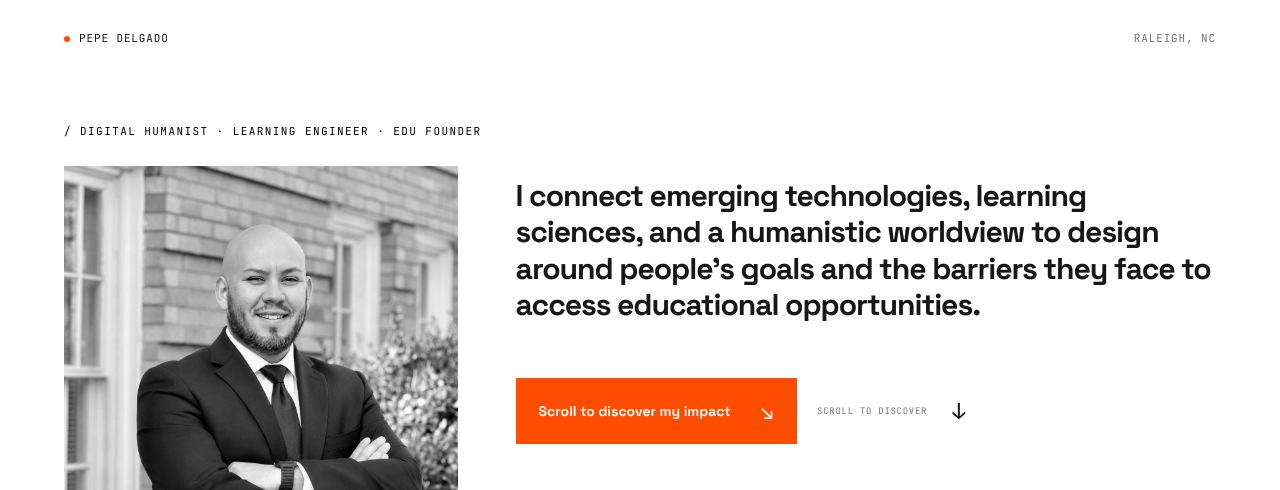
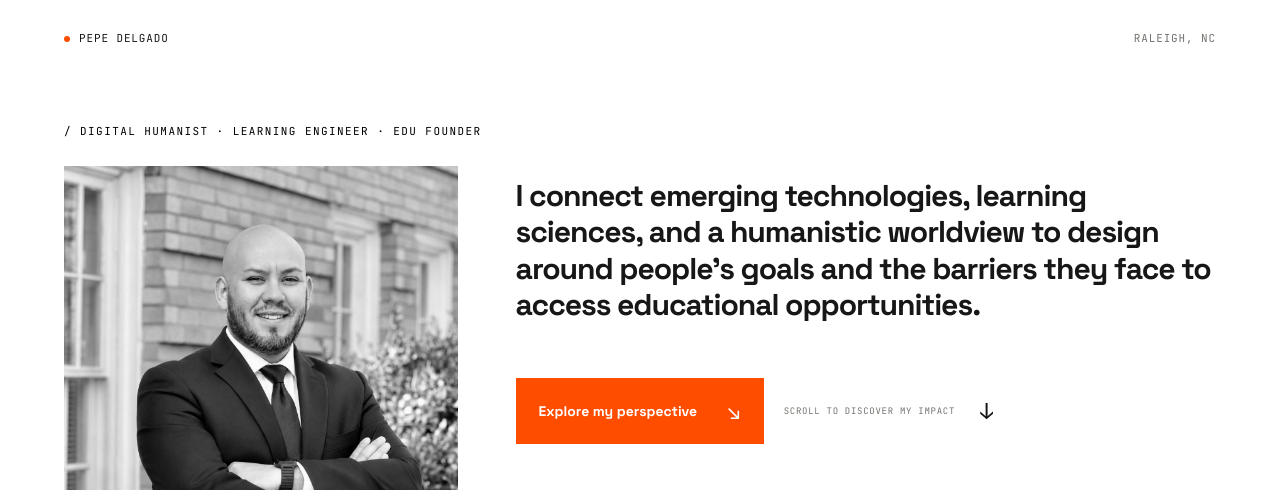
Before and after one commit to jhosepdg/personal-site, a plain HTML site: page index.html in a window 1280 px wide. Shown: the part 82-572 px from the top of the page. Drawn offline with Linux system fonts and the light colour scheme.

Commit message:
Restore orange About button and point adjacent impact link to Research

```diff
--- a/index.html
+++ b/index.html
@@ -47,7 +47,7 @@
         </figure>
         <div class="hero-overview">
           <h1 id="hero-title">I connect emerging technologies, learning sciences, and a humanistic worldview to design around people’s goals and the barriers they face to access educational opportunities.</h1>
-          <div class="hero-actions"><a class="button" href="#research">Scroll to discover my impact <span aria-hidden="true">↘</span></a><a class="scroll-link mono" href="#about">Scroll to discover <span aria-hidden="true">↓</span></a></div>
+          <div class="hero-actions"><a class="button" href="#about">Explore my perspective <span aria-hidden="true">↘</span></a><a class="scroll-link mono" href="#research">Scroll to discover my impact <span aria-hidden="true">↓</span></a></div>
           <div class="metrics"><div><strong>14<span>+</span></strong><p>Years in international<br>education consulting</p></div><div><strong>300<span>+</span></strong><p>Cases connecting ambition with global opportunity</p></div><div><strong>20<span>+</span></strong><p>Institutional partners</p></div><div><strong>4<span>+</span></strong><p>Edu Ventures</p></div></div>
         </div>
       </div>
```
